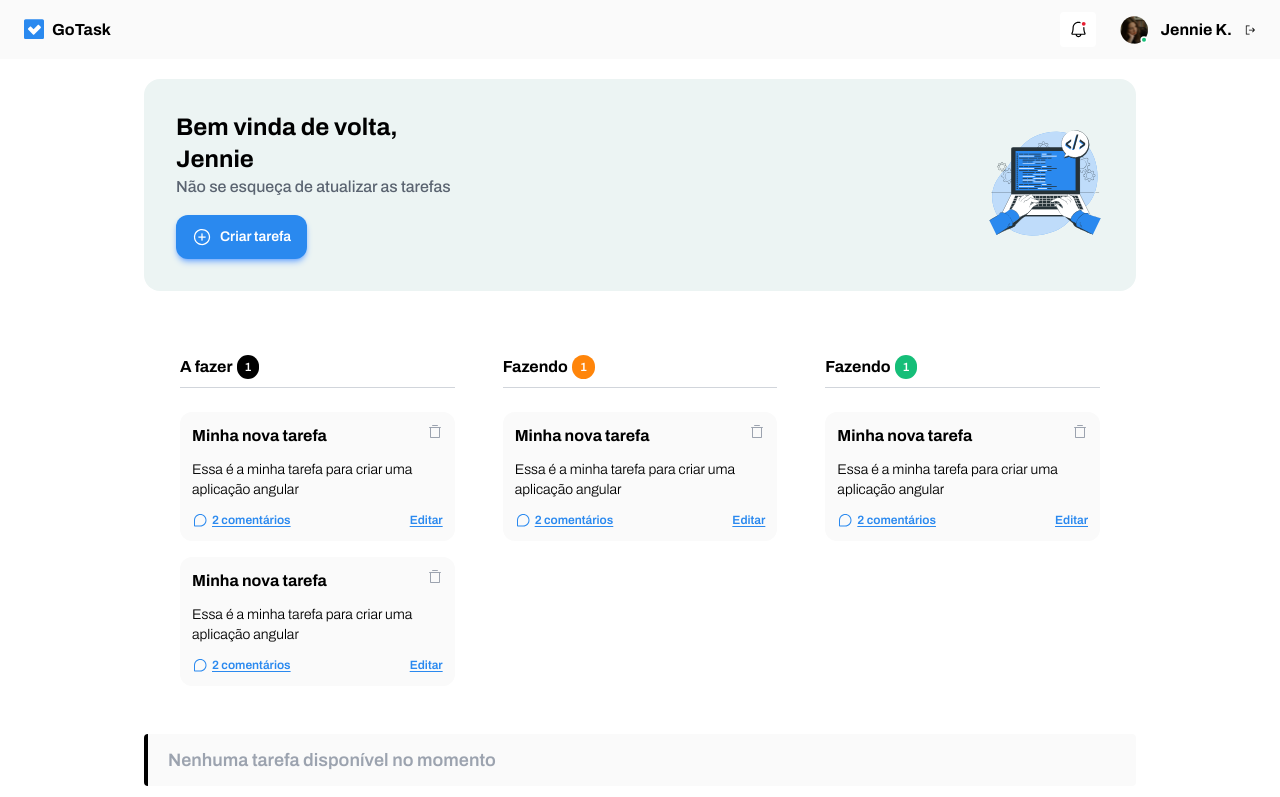
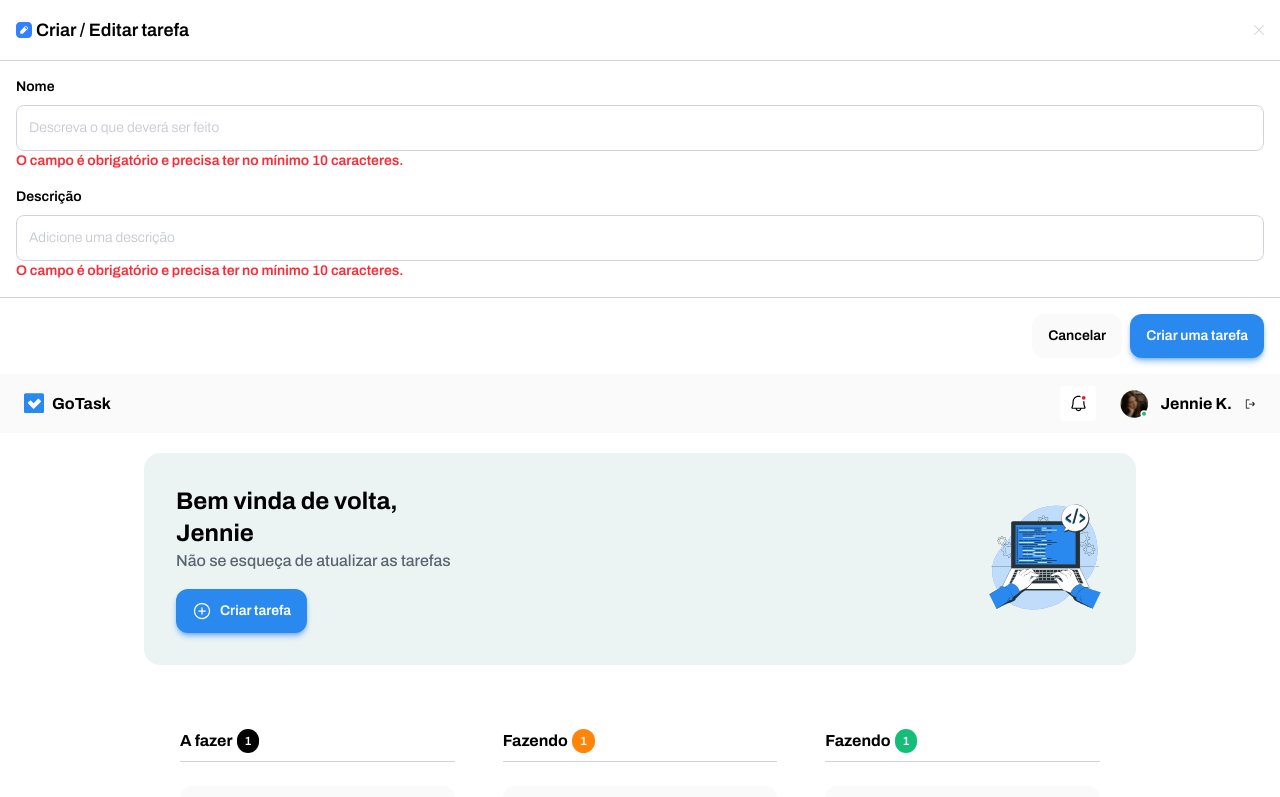
Before and after one commit to eriksongoncalves/angular-go-stack, an Angular app: page / in a window 1280 px wide. Shown: the top 797 px of the page. Built offline with nearby package versions, Linux system fonts and the light colour scheme.

Commit message:
styles: task form modal

```diff
--- a/src/app/app.html
+++ b/src/app/app.html
@@ -1,3 +1,5 @@
+<app-task-form-modal />
+
 <div class="mx-auto max-w-7xl">
   <app-header />
 
--- a/src/app/app.ts
+++ b/src/app/app.ts
@@ -2,9 +2,10 @@ import { Component } from '@angular/core'
 
 import { Header } from '@components/header/header'
 import { MainContent } from '@components/main-content/main-content'
+import { TaskFormModal } from '@components/task-form-modal/task-form-modal'
 @Component({
   selector: 'app-root',
-  imports: [Header, MainContent],
+  imports: [Header, MainContent, TaskFormModal],
   templateUrl: './app.html',
   styleUrl: './app.css'
 })
--- a/src/app/components/task-form-modal/task-form-modal.html
+++ b/src/app/components/task-form-modal/task-form-modal.html
@@ -1 +1,48 @@
-<p>task-form-modal works!</p>
+<form class="overflow-hidden rounded-xl bg-white">
+  <div class="flex items-center gap-1 p-4">
+    <img src="images/icon-new-task.svg" alt="" />
+    <h1 class="text-lg font-semibold">Criar / Editar tarefa</h1>
+    <img class="ml-auto cursor-pointer" src="images/icon-close.svg" alt="" />
+  </div>
+
+  <div class="flex flex-col gap-4 border-y border-[#d1d5db] p-4">
+    <div>
+      <p class="mb-2 text-sm font-semibold">Nome</p>
+      <input
+        type="text"
+        placeholder="Descreva o que deverá ser feito"
+        class="w-full rounded-lg border border-[#d1d5db] p-3 text-sm font-light text-[#89919f]"
+      />
+      <p class="text-sm font-semibold text-red-500">
+        O campo é obrigatório e precisa ter no mínimo 10 caracteres.
+      </p>
+    </div>
+
+    <div>
+      <p class="mb-2 text-sm font-semibold">Descrição</p>
+      <input
+        type="text"
+        placeholder="Adicione uma descrição"
+        class="w-full rounded-lg border border-[#d1d5db] p-3 text-sm font-light text-[#89919f]"
+      />
+      <p class="text-sm font-semibold text-red-500">
+        O campo é obrigatório e precisa ter no mínimo 10 caracteres.
+      </p>
+    </div>
+  </div>
+
+  <div class="flex justify-end gap-2 p-4">
+    <button
+      type="button"
+      class="cursor-pointer rounded-xl bg-[#fafafa] px-4 py-3 text-sm font-semibold transition-transform duration-75 active:translate-y-1"
+    >
+      Cancelar
+    </button>
+    <button
+      type="submit"
+      class="cursor-pointer rounded-xl bg-[#2a89ef] px-4 py-3 text-sm font-semibold text-white shadow-md shadow-blue-500/50 transition-transform duration-75 active:translate-y-1"
+    >
+      Criar uma tarefa
+    </button>
+  </div>
+</form>
```
